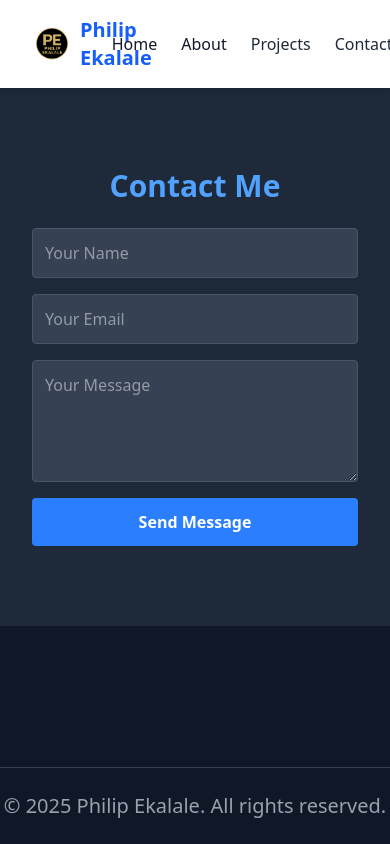
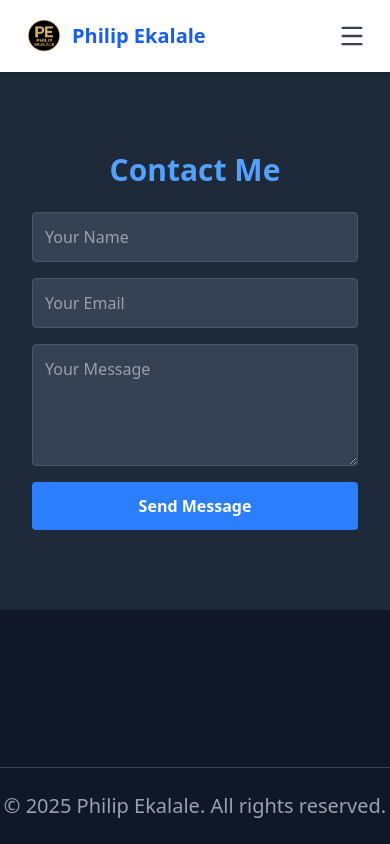
Before and after one commit to EKALALE/my-portfolio, a React (Vite) app in the folder Frontend/: page /contact in a window 390 px wide. Built offline with nearby package versions, Linux system fonts and the light colour scheme.

Commit message:
mobile responsive and email valid

```diff
--- a/Frontend/src/components/Contact.jsx
+++ b/Frontend/src/components/Contact.jsx
@@ -9,11 +9,21 @@
     setFormData({ ...formData, [e.target.name]: e.target.value });
   };
 
+  // Email validation function (must include '@' and '.')
+  const validateEmail = (email) => /^[^\s@]+@[^\s@]+\.[^\s@]+$/.test(email);
+
   const handleSubmit = async (e) => {
     e.preventDefault();
+
+    // ✅ Validate email before sending
+    if (!validateEmail(formData.email)) {
+      toast.error("❌ Please enter a valid email address (e.g. example@gmail.com)");
+      return;
+    }
+
     try {
       await axios.post("https://portfolio-backend-2ea6.onrender.com/api/contact", formData);
-      toast.success("✅ Message sent successfully!");
+      toast.success(" Message sent successfully!");
       setFormData({ name: "", email: "", message: "" }); // reset form
     } catch (error) {
       console.error("Error sending message:", error);
@@ -22,7 +32,7 @@
   };
 
   return (
-    <section id="contact" className="py-20 px-8 bg-gray-800">
+    <section id="contact" className="py-20 px-8 bg-gray-800 text-white">
       <h2 className="text-3xl font-bold text-blue-400 mb-6 text-center">Contact Me</h2>
       <form onSubmit={handleSubmit} className="max-w-xl mx-auto flex flex-col space-y-4">
         <input
--- a/Frontend/src/components/Navbar.jsx
+++ b/Frontend/src/components/Navbar.jsx
@@ -1,24 +1,54 @@
+import { useState } from "react";
 import { Link } from "react-router-dom";
+import { Menu, X } from "lucide-react"; // for hamburger icons
 import myLogo from "../assets/myLogo.png";
 
 function Navbar() {
+  const [isOpen, setIsOpen] = useState(false);
+
   return (
-    <nav className="bg-white shadow-md py-4 px-8 flex justify-between items-center sticky top-0 z-50">
+    <nav className="bg-white shadow-md sticky top-0 z-50">
+      <div className="flex justify-between items-center py-4 px-6 md:px-10">
+        {/* Logo + Name */}
+        <div className="flex items-center space-x-2">
+          <img src={myLogo} alt="logo" className="w-10 h-10 rounded-full" />
+          <h1 className="text-xl font-bold text-blue-600">Philip Ekalale</h1>
+        </div>
 
-      <div className="flex items-center space-x-2">
-        <img src={myLogo} alt="logo" className="w-10 h-10 rounded-full" />
-        <h1 className="text-xl font-bold text-blue-600 ">Philip Ekalale</h1>
+        {/* Desktop Menu */}
+        <ul className="hidden md:flex space-x-6">
+          <li><Link to="/" className="text-gray-900 hover:text-blue-600">Home</Link></li>
+          <li><Link to="/about" className="text-gray-900 hover:text-blue-600">About</Link></li>
+          <li><Link to="/projects" className="text-gray-900 hover:text-blue-600">Projects</Link></li>
+          <li><Link to="/contact" className="text-gray-900 hover:text-blue-600">Contact</Link></li>
+        </ul>
+
+        {/* Mobile Menu Toggle Button */}
+        <button
+          className="md:hidden text-gray-700 focus:outline-none"
+          onClick={() => setIsOpen(!isOpen)}
+        >
+          {isOpen ? <X size={28} /> : <Menu size={28} />}
+        </button>
       </div>
-      <div className="flex items-center space-x-7">
 
-      <ul className="flex space-x-6">
-        <li><Link to="/" className="text-gray-900 hover:text-blue-600 ">Home</Link></li>
-        <li><Link to="/about" className="text-gray-900 hover:text-blue-600">About</Link></li>
-        <li><Link to="/projects" className="text-gray-800 hover:text-blue-600">Projects</Link></li>
-        <li><Link to="/contact" className="text-gray-800 hover:text-blue-600">Contact</Link></li>
-      </ul>
-
-      </div>
+      {/* Mobile Menu */}
+      {isOpen && (
+        <ul className="md:hidden bg-white border-t border-gray-200 flex flex-col items-center space-y-4 py-4">
+          <li>
+            <Link to="/" onClick={() => setIsOpen(false)} className="text-gray-900 hover:text-blue-600">Home</Link>
+          </li>
+          <li>
+            <Link to="/about" onClick={() => setIsOpen(false)} className="text-gray-900 hover:text-blue-600">About</Link>
+          </li>
+          <li>
+            <Link to="/projects" onClick={() => setIsOpen(false)} className="text-gray-900 hover:text-blue-600">Projects</Link>
+          </li>
+          <li>
+            <Link to="/contact" onClick={() => setIsOpen(false)} className="text-gray-900 hover:text-blue-600">Contact</Link>
+          </li>
+        </ul>
+      )}
     </nav>
   );
 }
```
